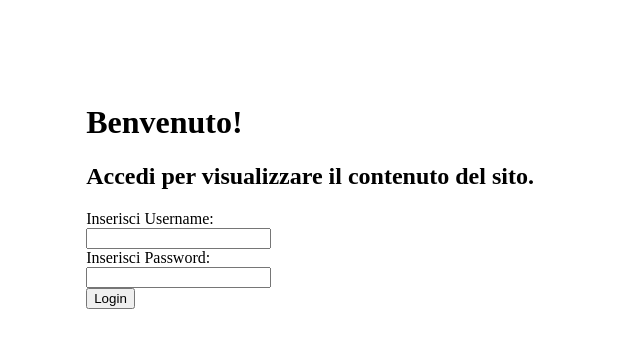
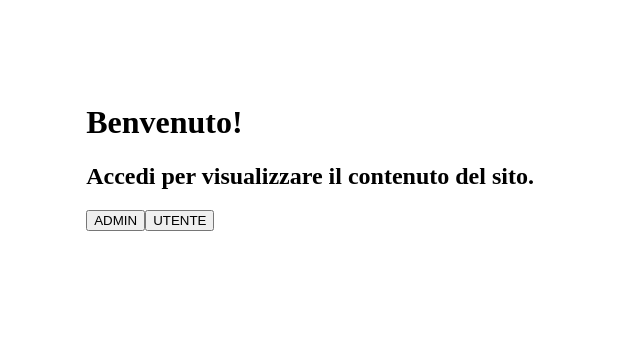
Before and after one commit to AndreaLoNivuro/PrimaEsercitazione, an Angular app: page /login in a window 1280 px wide. Shown: the top 348 px of the page, without its empty margins (0-640 px from the left). Built offline with nearby package versions, Linux system fonts and the light colour scheme.

Commit message:
aggiunto admin

```diff
--- a/src/app/components/login/login.component.html
+++ b/src/app/components/login/login.component.html
@@ -1,6 +1,11 @@
 <h1>Benvenuto!</h1>
 <h2>Accedi per visualizzare il contenuto del sito.</h2>
-<div>
+
+<button (click)="loginAdmin()" type="button">ADMIN</button>
+<button (click)="loginUser()" type="button">UTENTE</button>
+
+
+<div *ngIf="tipoUtente != null" >
     <div>
         <label for="user">Inserisci Username:</label>
     </div>
@@ -12,7 +17,7 @@
     <input type="password" id="psw" [(ngModel)]="password">
 
     <div>
-        <button (click)="login()" type="submit">Login</button>
+        <button (click)="login(tipoUtente)" type="submit">Login</button>
     </div>
 
 </div>
--- a/src/app/components/login/login.component.ts
+++ b/src/app/components/login/login.component.ts
@@ -8,6 +8,7 @@ import { LoginService } from 'src/app/services/login.service';
 })
 export class LoginComponent implements OnInit {
 
+  tipoUtente: string;
   username: string;
   password: string;
 
@@ -16,8 +17,16 @@ export class LoginComponent implements OnInit {
   ngOnInit(): void {
   }
 
-  login() {
-    this.loginService.eseguiLogin(this.username, this.password);
+  loginAdmin() {
+    this.tipoUtente = 'admin';
+  }
+
+  loginUser() {
+    this.tipoUtente = 'user';
+  }
+
+  login(tipoUtente: string) {
+    this.loginService.eseguiLogin(this.username, this.password, this.tipoUtente);
   }
 
 }
--- a/src/app/components/menu/menu.component.html
+++ b/src/app/components/menu/menu.component.html
@@ -16,6 +16,6 @@
     </div>
 
     <div class="seven" (click)="logout()">
-        LogOut
+        {{ isLog }}
     </div>
 </div>
--- a/src/app/services/login.service.ts
+++ b/src/app/services/login.service.ts
@@ -8,9 +8,10 @@ export class LoginService {
 
   constructor(private router: Router) { }
 
-  eseguiLogin(username:string, password: string) {
-    if (username != null && username != '' && password != null && password != '') {
+  eseguiLogin(username:string, password: string, tipoUtente: string) {
+    if (username != null && username != '' && password != null && password != '' && tipoUtente != null && tipoUtente != '') {
       sessionStorage.setItem("user", username);
+      sessionStorage.setItem('tipoUtente', tipoUtente)
       this.router.navigateByUrl('/home');
     } else {
       alert('Login errata.');
```
